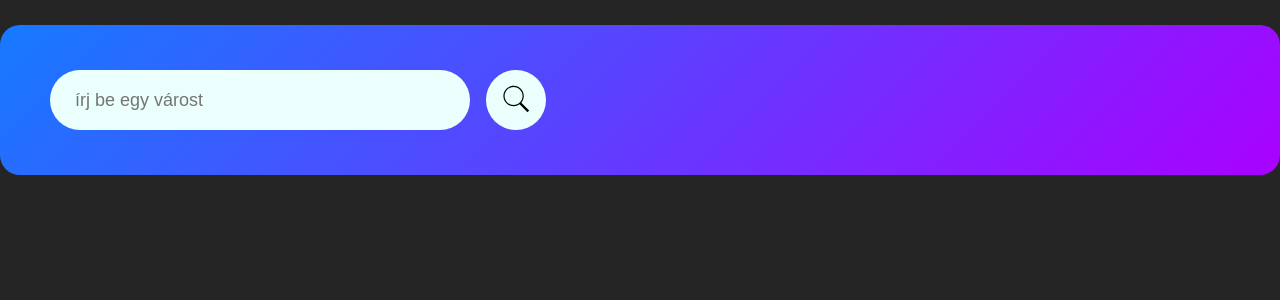
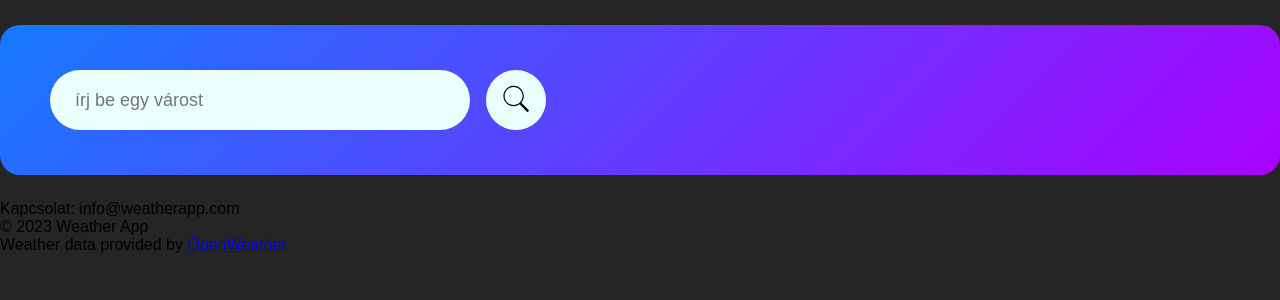
Before and after one commit to Exanim/Uni-Weather-app-project, an Angular app in the folder src/front-end/weather-app/: page / in a window 1280 px wide. Shown: the top 300 px of the page. Built offline with nearby package versions, Linux system fonts and the light colour scheme.

Commit message:
Add footer to "app.component.html"

```diff
--- a/src/front-end/weather-app/src/app/app.component.html
+++ b/src/front-end/weather-app/src/app/app.component.html
@@ -31,4 +31,9 @@
       </div>
     </div>
   </div>
+  <footer>
+    <p>Kapcsolat: info@weatherapp.com</p>
+    <p>© 2023 Weather App</p>
+    <p>Weather data provided by <a href="https://openweathermap.org/">OpenWeather</a></p>
+  </footer>
 </body>
```
